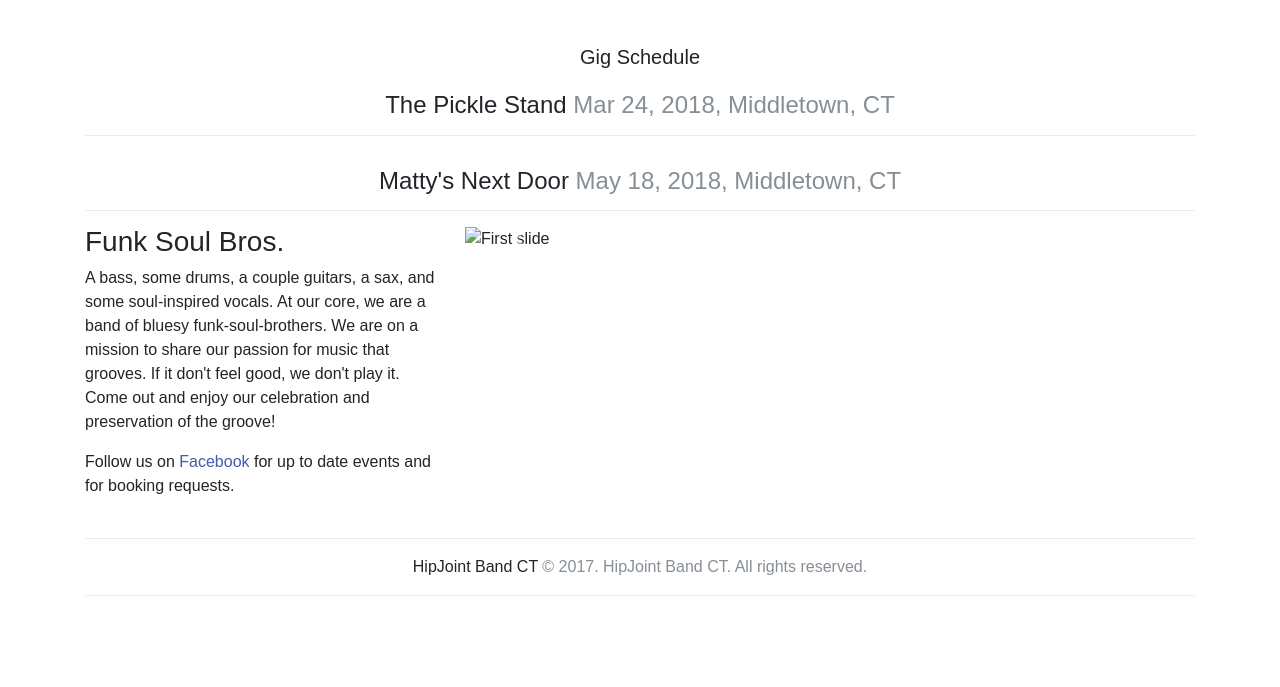
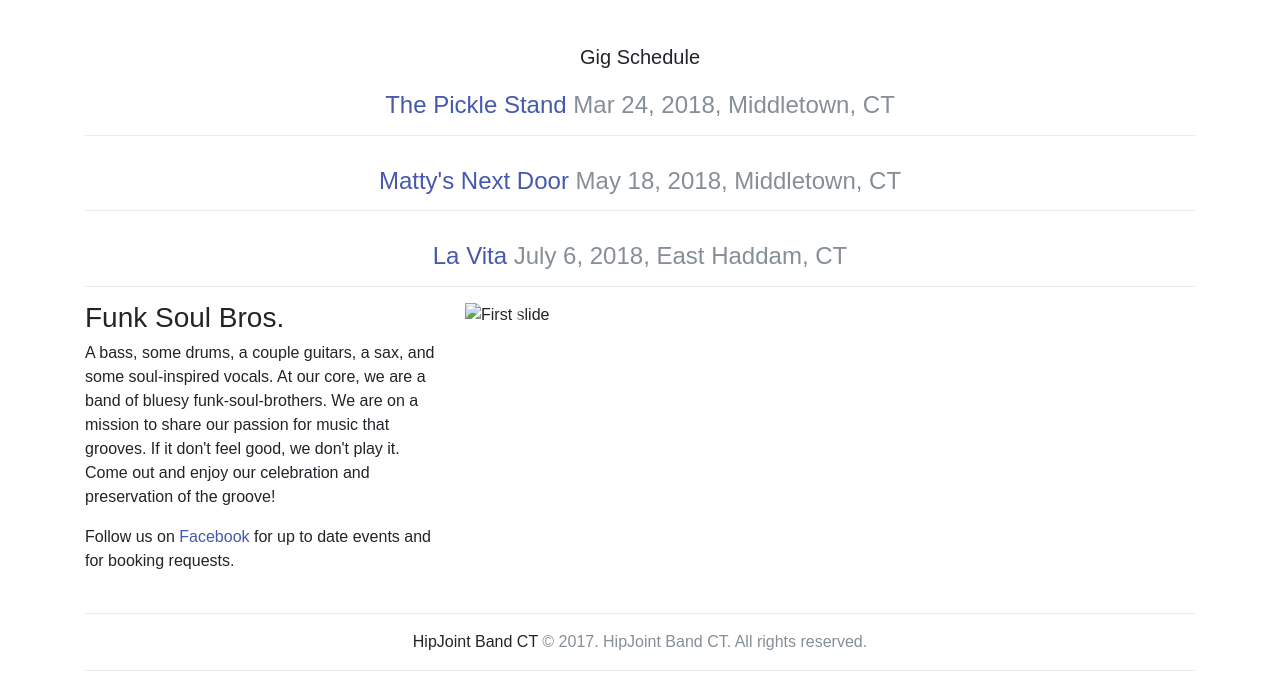
Before and after one commit to somecallmejosh/hipjoint, a Jekyll site: the page built from index.md, in a window 1280 px wide and 1368 px high. Shown: the part 681-1368 px from the top of the window. Built offline with Jekyll 4.4.1, drawn with Linux system fonts in a browser that asks for light colours; nearby versions of some CDN libraries; some web fonts are replaced.

Commit message:
Update gigs

```diff
--- a/index.md
+++ b/index.md
@@ -13,10 +13,13 @@ layout: page
   </div>
   <h1 class="text-center h5">Gig Schedule</h1>
   <div class="border border-top-0 border-left-0 border-right-0 border-color-secondary text-center p-3 mb-3 h4">
-    The Pickle Stand <span class="text-secondary">Mar 24, 2018, Middletown, CT</span>
+      <a href="https://www.facebook.com/thepicklestand/">The Pickle Stand</a> <span class="text-secondary">Mar 24, 2018, Middletown, CT</span>
   </div>
     <div class="border border-top-0 border-left-0 border-right-0 border-color-secondary text-center p-3 mb-3 h4">
-    Matty's Next Door <span class="text-secondary">May 18, 2018, Middletown, CT</span>
+        <a href="http://www.mattysnextdoor.com/">Matty's Next Door</a> <span class="text-secondary">May 18, 2018, Middletown, CT</span>
+  </div>
+    <div class="border border-top-0 border-left-0 border-right-0 border-color-secondary text-center p-3 mb-3 h4">
+        <a href="http://www.lavita9main.com/">La Vita</a> <span class="text-secondary">July 6, 2018, East Haddam, CT</span>
   </div>
   <!-- Three columns of text below the carousel -->
   <div class="row ">
```
